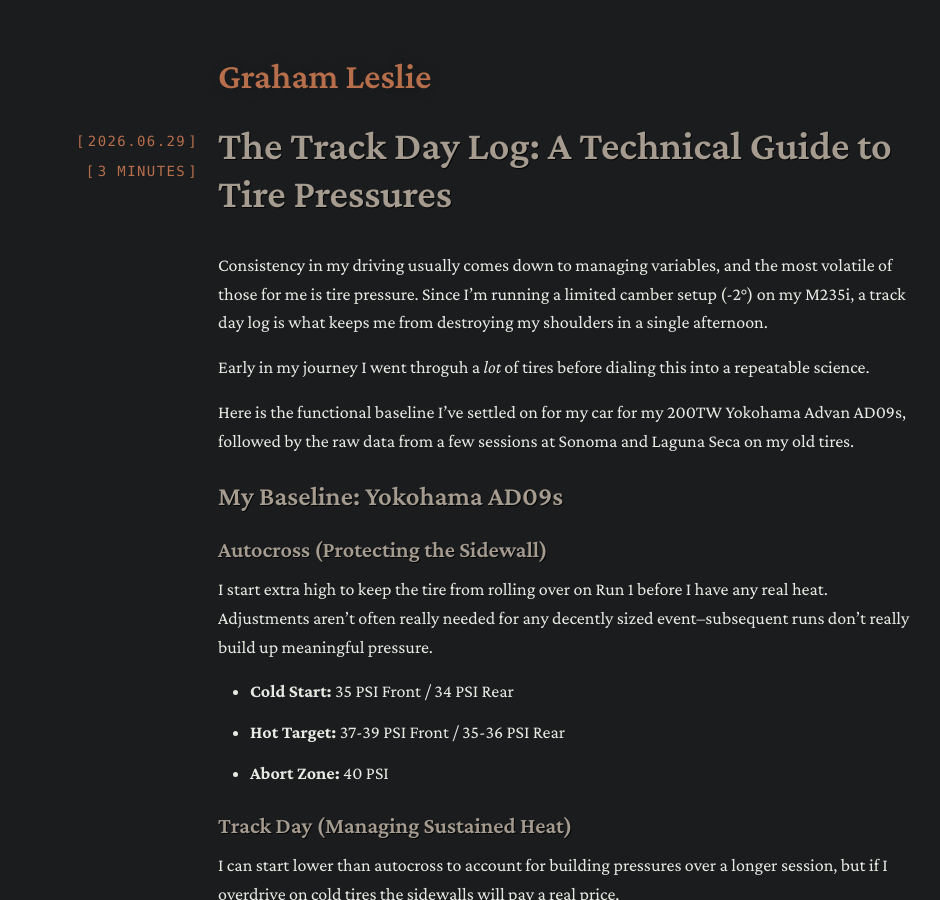
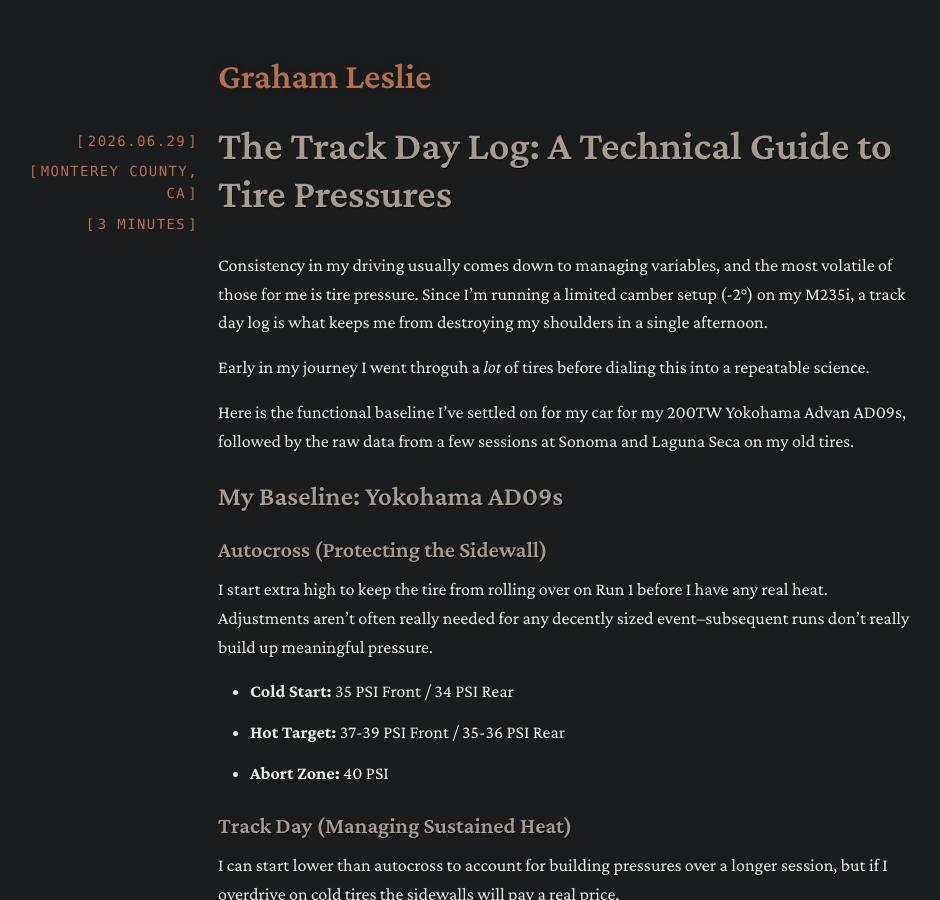
Before and after one commit to grahamleslie/grahamleslie.github.io, a Jekyll site: the page built from _posts/2026-06-29-track-day-checklist.md, in a window 1280 px wide and 900 px high. Shown: the whole window, without its empty margins (72-1012 px from the left). Built offline with Jekyll 4.4.1, drawn with Linux system fonts in a browser that asks for light colours; nearby versions of some CDN libraries; some web fonts are replaced.

Commit message:
Add location to track day checklist post

```diff
--- a/_posts/2026-06-29-track-day-checklist.md
+++ b/_posts/2026-06-29-track-day-checklist.md
@@ -2,6 +2,7 @@
 layout: post
 title: "The Track Day Log: A Technical Guide to Tire Pressures"
 date: 2026-06-29
+location: "Monterey County, CA"
 categories: [Mechanics, Engineering]
 tags: [BMW M235i, Yokohama AD09, Sonoma Raceway, Laguna Seca, Track Day]
 ---
```
